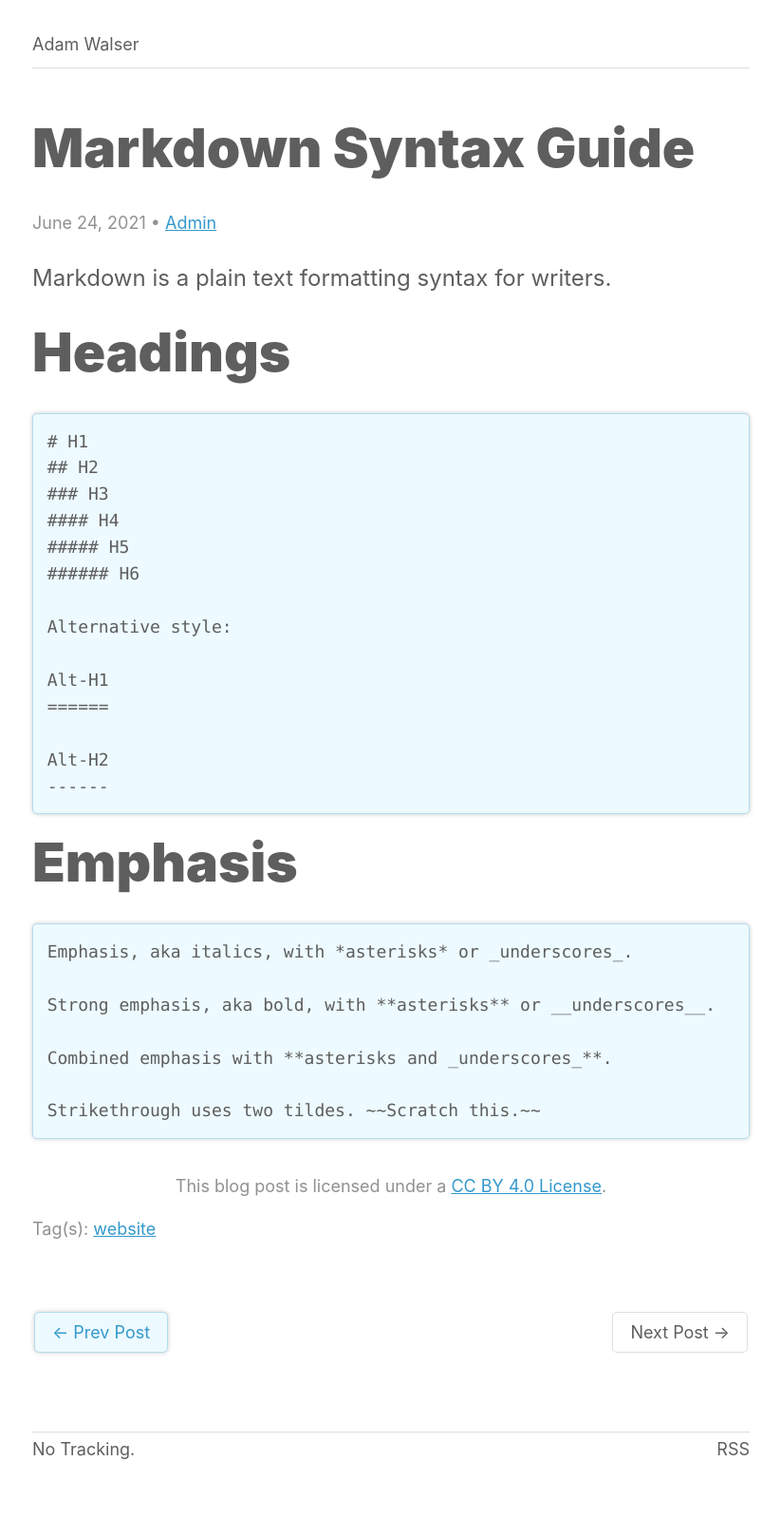
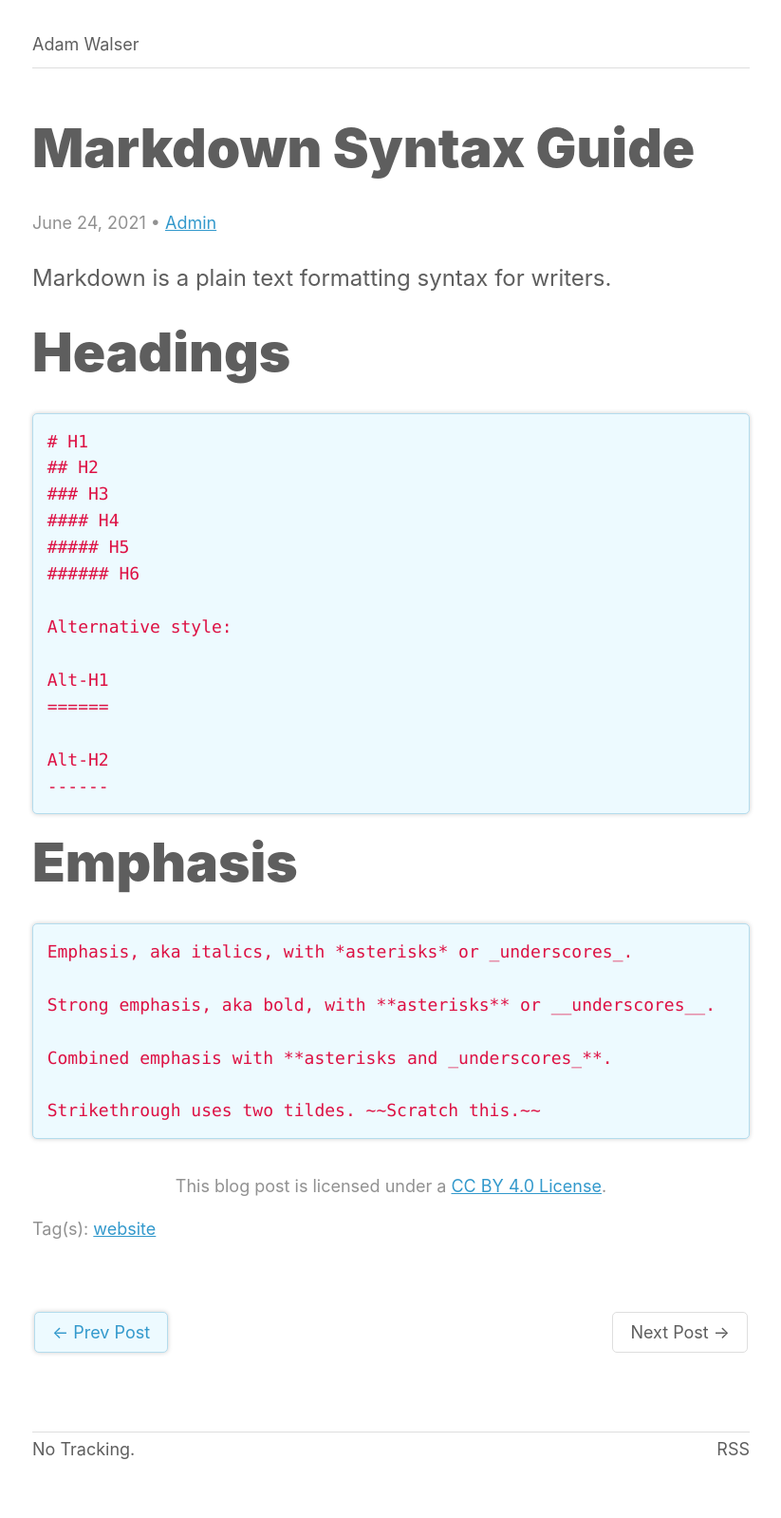
Before and after one commit to ajpwalser/ajpwalser.github.io, a Jekyll site: the page built from _posts/2021-06-24-markdown-syntax-guide.md, in a window 1280 px wide. Shown: the whole page at 95% size, without its empty margins (228-1051 px from the left). Built offline with Jekyll 4.4.1, drawn with Linux system fonts in a browser that asks for light colours; some web fonts are replaced.

Commit message:
Update style.css

```diff
--- a/css/style.css
+++ b/css/style.css
@@ -5,6 +5,7 @@
 	--background: #FFF;
 	--text: #5E5E5E;
 	--meta: #919191;
+	--code: #D14;
 	--theme: #39C;
 	--dark: #CFF0FF;
 	--light: #EDFAFF;
@@ -180,7 +181,7 @@ pre {
 	box-shadow: 0 0 5px #00000033;
 	font-size: 75%;
 	background-color: var(--light);
-	color: var(--text);
+	color: var(--code);
 	overflow: auto;
 	padding: 1em;
 	padding-left: 1em;
```
